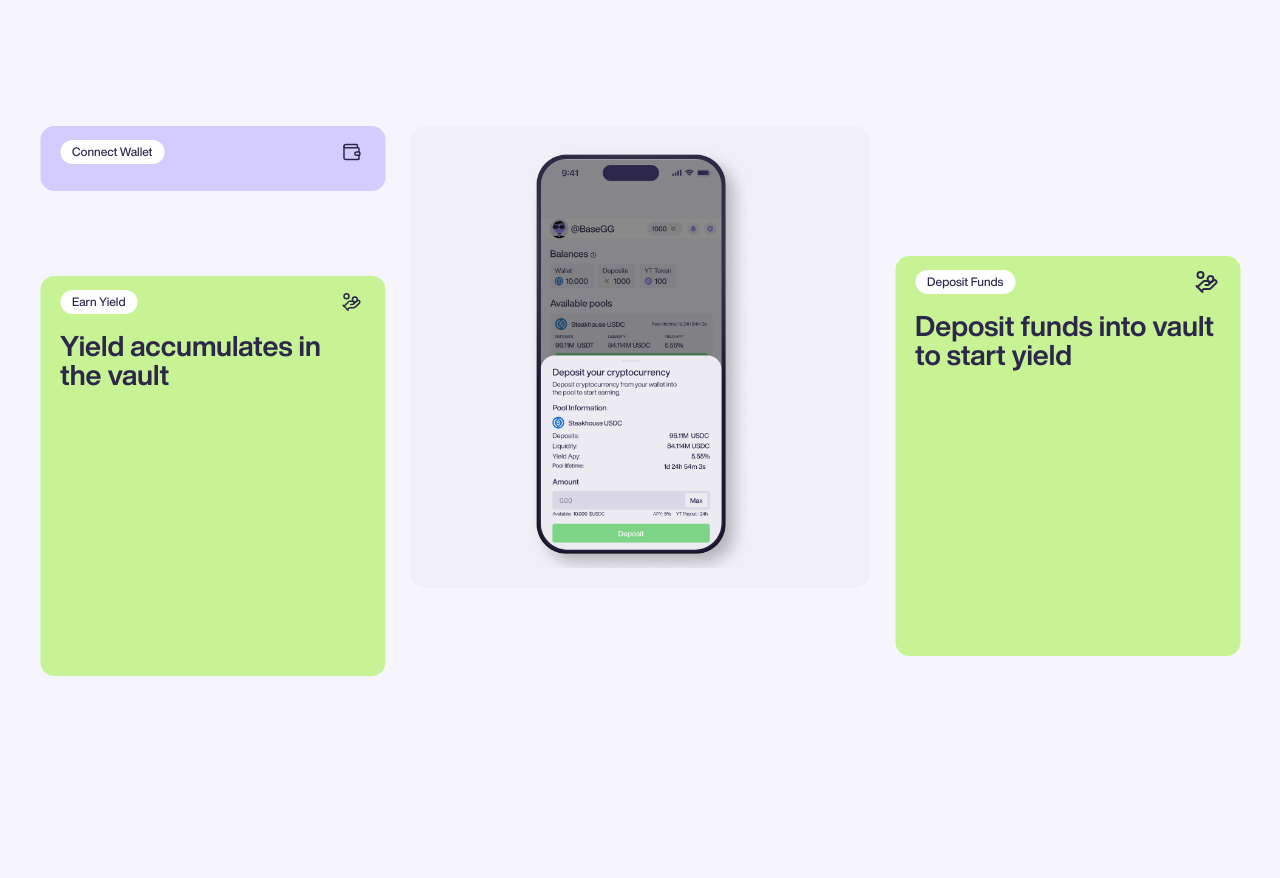
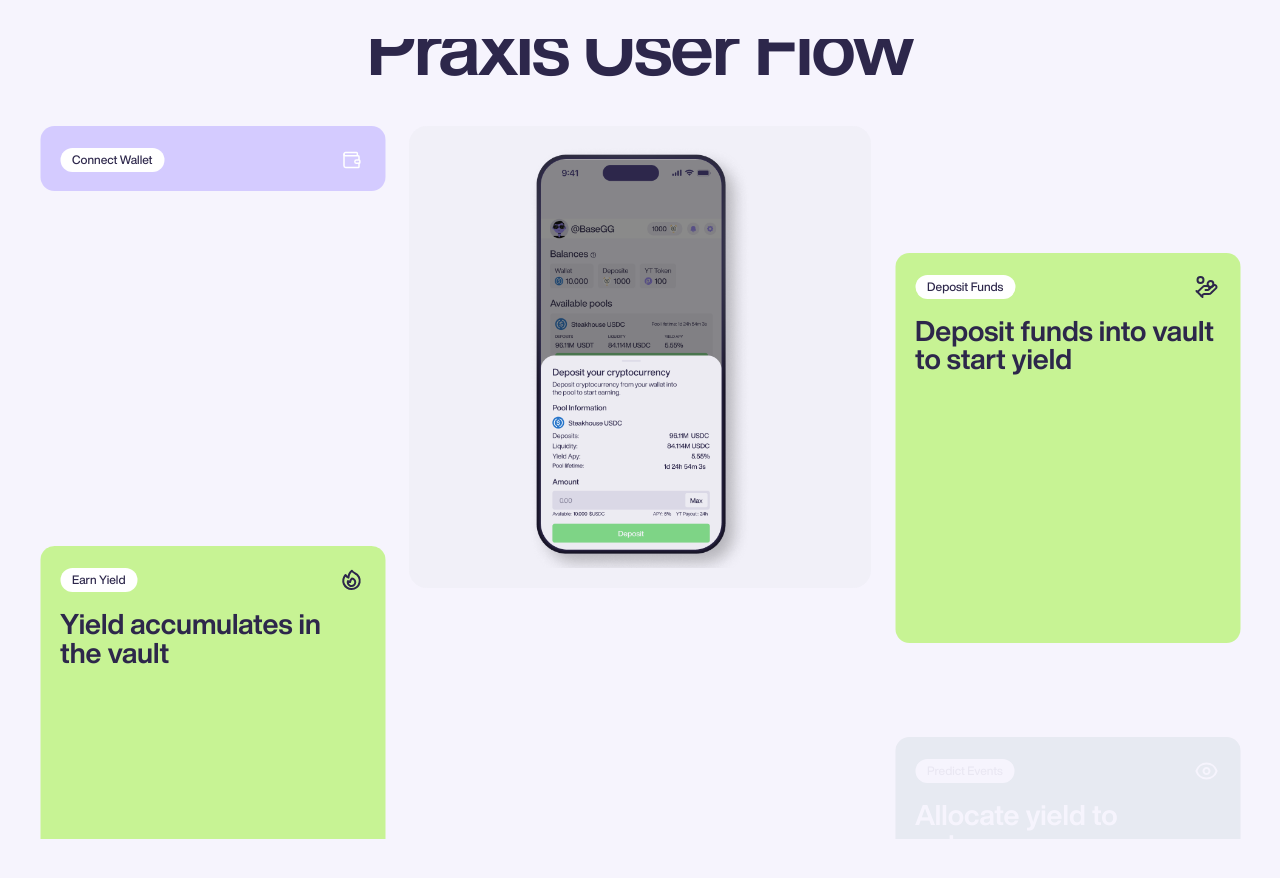
Before and after one commit to PraxisFinance/landing, a Next.js app: page / in a window 1280 px wide. Shown: the part 2020-2898 px from the top of the page. Built offline with nearby package versions, Linux system fonts and the light colour scheme.

Commit message:
add scroll animations to user-flow

```diff
--- /dev/null
+++ b/components/assets/user-flow-earn-yield-icon.tsx
@@ -0,0 +1,20 @@
+export const UserFlowEarnYieldIcon = () => {
+  return (
+    <svg width="24" height="24" viewBox="0 0 24 24" fill="none" xmlns="http://www.w3.org/2000/svg">
+      <path
+        d="M15.3616 5.21389C17.0865 5.98466 18.4946 7.32395 19.3509 9.00803C20.2071 10.6921 20.4595 12.619 20.066 14.4668C19.6724 16.3146 18.6568 17.9714 17.1887 19.1605C15.7205 20.3495 13.8889 20.9988 11.9996 20.9999C10.3834 21 8.80281 20.5254 7.454 19.635C6.10519 18.7447 5.04761 17.4777 4.41257 15.9915C3.77753 14.5053 3.593 12.8653 3.8819 11.2752C4.1708 9.68501 4.9204 8.21473 6.03763 7.04689C6.80705 8.12235 7.82266 8.99807 8.99963 9.60089C9.02024 8.27951 9.33215 6.97896 9.91311 5.79198C10.4941 4.60499 11.3298 3.56081 12.3606 2.73389C13.1474 3.78908 14.1763 4.63965 15.3606 5.21389H15.3616Z"
+        stroke="#2D274B"
+        stroke-width="2"
+        stroke-linecap="round"
+        stroke-linejoin="round"
+      />
+      <path
+        d="M11.9999 18C12.9526 18.0016 13.8701 17.6405 14.5663 16.99C15.2624 16.3396 15.6848 15.4486 15.7478 14.498C15.8109 13.5474 15.5097 12.6084 14.9055 11.8718C14.3013 11.1352 13.4394 10.6562 12.4949 10.532C11.4622 11.4561 10.7819 12.7096 10.5699 14.079C9.79948 13.8902 9.07438 13.5499 8.43687 13.078C8.25153 13.6413 8.20243 14.2406 8.29361 14.8265C8.38479 15.4125 8.61364 15.9685 8.96139 16.4489C9.30913 16.9293 9.76584 17.3203 10.294 17.59C10.8222 17.8596 11.4068 18.0001 11.9999 18Z"
+        stroke="#2D274B"
+        stroke-width="2"
+        stroke-linecap="round"
+        stroke-linejoin="round"
+      />
+    </svg>
+  );
+};
--- /dev/null
+++ b/components/assets/user-flow-predict-events-icon.tsx
@@ -0,0 +1,20 @@
+export const UserFlowPredictEventsIcon = () => {
+  return (
+    <svg width="24" height="24" viewBox="0 0 24 24" fill="none" xmlns="http://www.w3.org/2000/svg">
+      <path
+        d="M2.03613 12.322C1.96712 12.1146 1.96712 11.8904 2.03613 11.683C3.42313 7.51 7.36013 4.5 12.0001 4.5C16.6381 4.5 20.5731 7.507 21.9631 11.678C22.0331 11.885 22.0331 12.109 21.9631 12.317C20.5771 16.49 16.6401 19.5 12.0001 19.5C7.36213 19.5 3.42613 16.493 2.03613 12.322Z"
+        stroke="#F6F4FC"
+        stroke-width="2"
+        stroke-linecap="round"
+        stroke-linejoin="round"
+      />
+      <path
+        d="M15 12C15 12.7956 14.6839 13.5587 14.1213 14.1213C13.5587 14.6839 12.7956 15 12 15C11.2044 15 10.4413 14.6839 9.87868 14.1213C9.31607 13.5587 9 12.7956 9 12C9 11.2044 9.31607 10.4413 9.87868 9.87868C10.4413 9.31607 11.2044 9 12 9C12.7956 9 13.5587 9.31607 14.1213 9.87868C14.6839 10.4413 15 11.2044 15 12Z"
+        stroke="#F6F4FC"
+        stroke-width="2"
+        stroke-linecap="round"
+        stroke-linejoin="round"
+      />
+    </svg>
+  );
+};
--- a/components/constants/user-flow-section.ts
+++ b/components/constants/user-flow-section.ts
@@ -11,7 +11,11 @@ export const USER_FLOW_CARD_EXPANDED_HEIGHT = 400;
 export const USER_FLOW_CARD_HIDDEN_Y = 620;
 
 export type UserFlowCardTone = "purple" | "green" | "darkGreen";
-export type UserFlowCardIcon = "wallet" | "earn" | "deposit" | "predict";
+export type UserFlowCardIcon =
+  | "wallet"
+  | "deposit"
+  | "earn-yield-custom"
+  | "predict-events-custom";
 
 export type UserFlowCardDefinition = {
   id: string;
@@ -25,6 +29,7 @@ export type UserFlowCardState = {
   visible: boolean;
   top: number;
   height: number;
+  opacity?: number;
   delay?: number;
 };
 
@@ -44,7 +49,7 @@ export const USER_FLOW_CARDS: UserFlowCardDefinition[] = [
   },
   {
     id: "earn-yield",
-    icon: "earn",
+    icon: "earn-yield-custom",
     label: "Earn Yield",
     title: "Yield accumulates in the vault",
     tone: "green",
@@ -58,7 +63,7 @@ export const USER_FLOW_CARDS: UserFlowCardDefinition[] = [
   },
   {
     id: "allocate-yield",
-    icon: "predict",
+    icon: "predict-events-custom",
     label: "Predict Events",
     title: "Allocate yield to outcomes across various events",
     tone: "darkGreen",
@@ -86,7 +91,7 @@ export const USER_FLOW_SECTION_STEPS: UserFlowStepState[] = [
     image: "/user-flow/2.png",
     cards: {
       "connect-wallet": { visible: true, top: 0, height: USER_FLOW_CARD_COLLAPSED_HEIGHT },
-      "earn-yield": { visible: true, top: 150, height: USER_FLOW_CARD_EXPANDED_HEIGHT },
+      "earn-yield": { visible: true, top: 465, height: USER_FLOW_CARD_EXPANDED_HEIGHT },
       "deposit-funds": { visible: true, top: 130, height: USER_FLOW_CARD_EXPANDED_HEIGHT },
       "allocate-yield": { visible: false, top: USER_FLOW_CARD_HIDDEN_Y, height: USER_FLOW_CARD_EXPANDED_HEIGHT },
     },
@@ -98,7 +103,7 @@ export const USER_FLOW_SECTION_STEPS: UserFlowStepState[] = [
       "connect-wallet": { visible: true, top: 0, height: USER_FLOW_CARD_COLLAPSED_HEIGHT },
       "earn-yield": { visible: true, top: 82, height: USER_FLOW_CARD_EXPANDED_HEIGHT },
       "deposit-funds": { visible: true, top: 0, height: USER_FLOW_CARD_COLLAPSED_HEIGHT },
-      "allocate-yield": { visible: true, top: 150, height: USER_FLOW_CARD_EXPANDED_HEIGHT },
+      "allocate-yield": { visible: true, top: 465, height: USER_FLOW_CARD_EXPANDED_HEIGHT },
     },
   },
   {
--- a/components/sections/UserFlowFloatingCard.tsx
+++ b/components/sections/UserFlowFloatingCard.tsx
@@ -1,27 +1,32 @@
 "use client";
 
-import { Crosshair, HandCoins, Wallet } from "lucide-react";
+import { Wallet } from "lucide-react";
 import { motion } from "framer-motion";
 
 import { DepositFoundsIcon } from "@/components/assets/deposit-founds-icon";
+import { UserFlowEarnYieldIcon } from "@/components/assets/user-flow-earn-yield-icon";
+import { UserFlowPredictEventsIcon } from "@/components/assets/user-flow-predict-events-icon";
 import type {
   UserFlowCardDefinition,
   UserFlowCardState,
 } from "@/components/constants/user-flow-section";
-import { USER_FLOW_CARD_COLLAPSED_HEIGHT, USER_FLOW_CARD_WIDTH } from "@/components/constants/user-flow-section";
+import {
+  USER_FLOW_CARD_COLLAPSED_HEIGHT,
+  USER_FLOW_CARD_WIDTH,
+} from "@/components/constants/user-flow-section";
 import { cn } from "@/lib/utils";
 
 function UserFlowCardIcon({ icon }: { icon: UserFlowCardDefinition["icon"] }) {
   if (icon === "wallet") {
-    return <Wallet className="size-4 sm:size-5" strokeWidth={1.8} aria-hidden />;
+    return <Wallet className="size-4 text-white sm:size-5" strokeWidth={1.8} aria-hidden />;
   }
 
-  if (icon === "earn") {
-    return <HandCoins className="size-4 sm:size-5" strokeWidth={1.8} aria-hidden />;
+  if (icon === "earn-yield-custom") {
+    return <UserFlowEarnYieldIcon />;
   }
 
-  if (icon === "predict") {
-    return <Crosshair className="size-4 sm:size-5" strokeWidth={1.8} aria-hidden />;
+  if (icon === "predict-events-custom") {
+    return <UserFlowPredictEventsIcon />;
   }
 
   return <DepositFoundsIcon />;
@@ -47,17 +52,17 @@ export function UserFlowFloatingCard({
     <motion.article
       initial={false}
       animate={{
-        opacity: state.visible ? 1 : 0,
+        opacity: state.opacity ?? (state.visible ? 1 : 0),
         top: state.top,
         height: state.height,
       }}
       transition={{
-        duration: 0.52,
-        ease: [0.22, 1, 0.36, 1],
-        delay: state.delay ?? 0,
+        duration: 0.12,
+        ease: "linear",
+        delay: 0,
       }}
       className={cn(
-        "absolute left-1/2 w-full -translate-x-1/2 overflow-hidden rounded-xl px-4 py-3 sm:px-5",
+        "absolute left-1/2 w-full -translate-x-1/2 overflow-hidden rounded-xl px-4 py-5 sm:px-5",
         toneClassName
       )}
       style={{ maxWidth: USER_FLOW_CARD_WIDTH }}
--- a/components/sections/UserFlowSection.tsx
+++ b/components/sections/UserFlowSection.tsx
@@ -1,12 +1,11 @@
 "use client";
 
 import { useRef, useState } from "react";
-import { AnimatePresence, motion, useMotionValueEvent, useScroll, useTransform } from "framer-motion";
+import { AnimatePresence, motion, useInView, useMotionValueEvent, useScroll } from "framer-motion";
 import Image from "next/image";
 
 import {
   USER_FLOW_CARDS,
-  USER_FLOW_CARD_HIDDEN_Y,
   USER_FLOW_SECTION_CENTER_MAX_PX,
   USER_FLOW_SECTION_CONTENT_HEIGHT,
   USER_FLOW_SECTION_HEADLINE,
@@ -19,6 +18,17 @@ import { cn } from "@/lib/utils";
 
 const STEP_COUNT = USER_FLOW_SECTION_STEPS.length;
 const FLOW_SCROLL_MULTIPLIER = 5.4;
+const STEP_POINTS = USER_FLOW_SECTION_STEPS.map((_, i) => i / (STEP_COUNT - 1));
+const CARD_PROGRESS_OFFSET: Record<string, number> = {
+  "connect-wallet": 0,
+  "earn-yield": 0,
+  "deposit-funds": 0.03,
+  "allocate-yield": 0.02,
+};
+
+function lerp(from: number, to: number, t: number) {
+  return from + (to - from) * t;
+}
 
 type UserFlowSectionProps = {
   className?: string;
@@ -26,17 +36,18 @@ type UserFlowSectionProps = {
 
 export function UserFlowSection({ className }: UserFlowSectionProps) {
   const sectionRef = useRef<HTMLElement | null>(null);
+  const headingRef = useRef<HTMLHeadingElement | null>(null);
   const [activeStepIndex, setActiveStepIndex] = useState(0);
+  const [scrollProgress, setScrollProgress] = useState(0);
+  const headingInView = useInView(headingRef, { amount: 0.45, once: true });
   const { scrollYProgress } = useScroll({
     target: sectionRef,
     offset: ["start start", "end end"],
   });
 
-  const titleOpacity = useTransform(scrollYProgress, [0, 0.07, 0.16], [0, 1, 1]);
-  const titleY = useTransform(scrollYProgress, [0, 0.08], [40, 0]);
-
   useMotionValueEvent(scrollYProgress, "change", (latest) => {
     const clamped = Math.max(0, Math.min(0.9999, latest));
+    setScrollProgress(clamped);
     const nextIndex = Math.min(STEP_COUNT - 1, Math.floor(clamped * STEP_COUNT));
     setActiveStepIndex((prev) => (prev === nextIndex ? prev : nextIndex));
   });
@@ -46,6 +57,43 @@ export function UserFlowSection({ className }: UserFlowSectionProps) {
   const rightCards = USER_FLOW_CARDS.filter(
     (item) => item.id === "deposit-funds" || item.id === "allocate-yield"
   );
+  const getInterpolatedCardState = (cardId: string) => {
+    const offset = CARD_PROGRESS_OFFSET[cardId] ?? 0;
+    const shiftedProgress = Math.max(0, Math.min(1, (scrollProgress - offset) / (1 - offset)));
+
+    if (shiftedProgress <= STEP_POINTS[0]) {
+      const state = USER_FLOW_SECTION_STEPS[0].cards[cardId];
+      return { ...state, opacity: state.visible ? 1 : 0 };
+    }
+
+    if (shiftedProgress >= STEP_POINTS[STEP_POINTS.length - 1]) {
+      const state = USER_FLOW_SECTION_STEPS[STEP_POINTS.length - 1].cards[cardId];
+      return { ...state, opacity: state.visible ? 1 : 0 };
+    }
+
+    let segmentIndex = 0;
+    for (let i = 0; i < STEP_POINTS.length - 1; i += 1) {
+      if (shiftedProgress >= STEP_POINTS[i] && shiftedProgress <= STEP_POINTS[i + 1]) {
+        segmentIndex = i;
+        break;
+      }
+    }
+
+    const startPoint = STEP_POINTS[segmentIndex];
+    const endPoint = STEP_POINTS[segmentIndex + 1];
+    const segmentProgress = (shiftedProgress - startPoint) / (endPoint - startPoint);
+    const fromState = USER_FLOW_SECTION_STEPS[segmentIndex].cards[cardId];
+    const toState = USER_FLOW_SECTION_STEPS[segmentIndex + 1].cards[cardId];
+    const fromOpacity = fromState.visible ? 1 : 0;
+    const toOpacity = toState.visible ? 1 : 0;
+
+    return {
+      visible: lerp(fromOpacity, toOpacity, segmentProgress) > 0.02,
+      opacity: lerp(fromOpacity, toOpacity, segmentProgress),
+      top: lerp(fromState.top, toState.top, segmentProgress),
+      height: lerp(fromState.height, toState.height, segmentProgress),
+    };
+  };
 
   return (
     <section
@@ -63,8 +111,11 @@ export function UserFlowSection({ className }: UserFlowSectionProps) {
           style={{ height: USER_FLOW_SECTION_HEIGHT }}
         >
           <motion.h2
-            style={{ opacity: titleOpacity, y: titleY }}
-            className="mb-8 text-center text-[clamp(2rem,6vw,6rem)] font-bold leading-[1.02] tracking-tight text-brand-black sm:mb-10"
+            ref={headingRef}
+            initial={{ opacity: 0, y: 36 }}
+            animate={headingInView ? { opacity: 1, y: 0 } : { opacity: 0, y: 36 }}
+            transition={{ duration: 0.55, ease: [0.22, 1, 0.36, 1] }}
+            className="relative z-30 mb-8 text-center text-[clamp(2rem,6vw,6rem)] font-bold leading-[1.02] tracking-tight text-brand-black sm:mb-10"
           >
             {USER_FLOW_SECTION_HEADLINE}
           </motion.h2>
@@ -85,13 +136,7 @@ export function UserFlowSection({ className }: UserFlowSectionProps) {
                 <UserFlowFloatingCard
                   key={card.id}
                   card={card}
-                  state={
-                    activeStep.cards[card.id] ?? {
-                      visible: false,
-                      top: USER_FLOW_CARD_HIDDEN_Y,
-                      height: 0,
-                    }
-                  }
+                  state={getInterpolatedCardState(card.id)}
                 />
               ))}
             </div>
@@ -131,13 +176,7 @@ export function UserFlowSection({ className }: UserFlowSectionProps) {
                 <UserFlowFloatingCard
                   key={card.id}
                   card={card}
-                  state={
-                    activeStep.cards[card.id] ?? {
-                      visible: false,
-                      top: USER_FLOW_CARD_HIDDEN_Y,
-                      height: 0,
-                    }
-                  }
+                  state={getInterpolatedCardState(card.id)}
                 />
               ))}
             </div>
```
